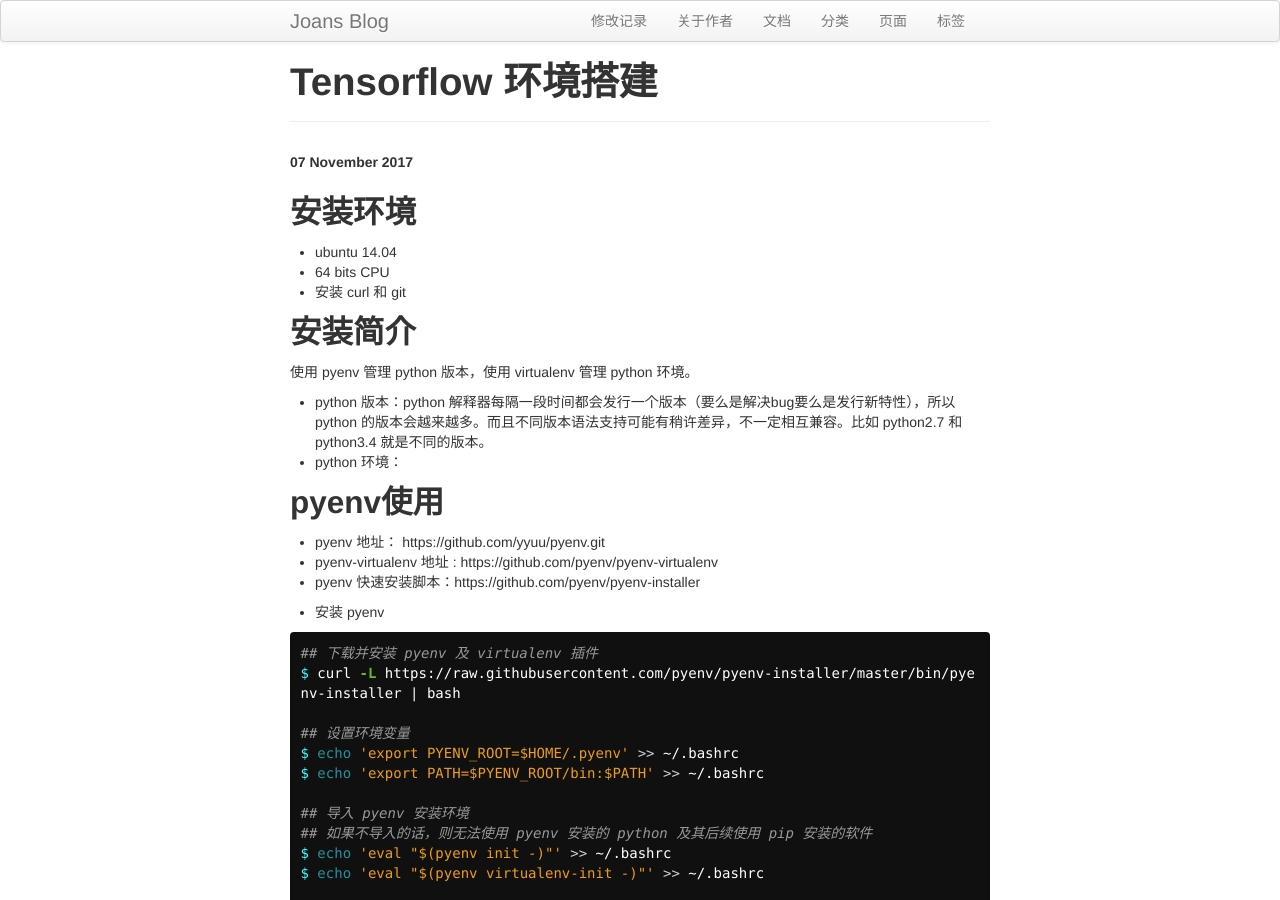
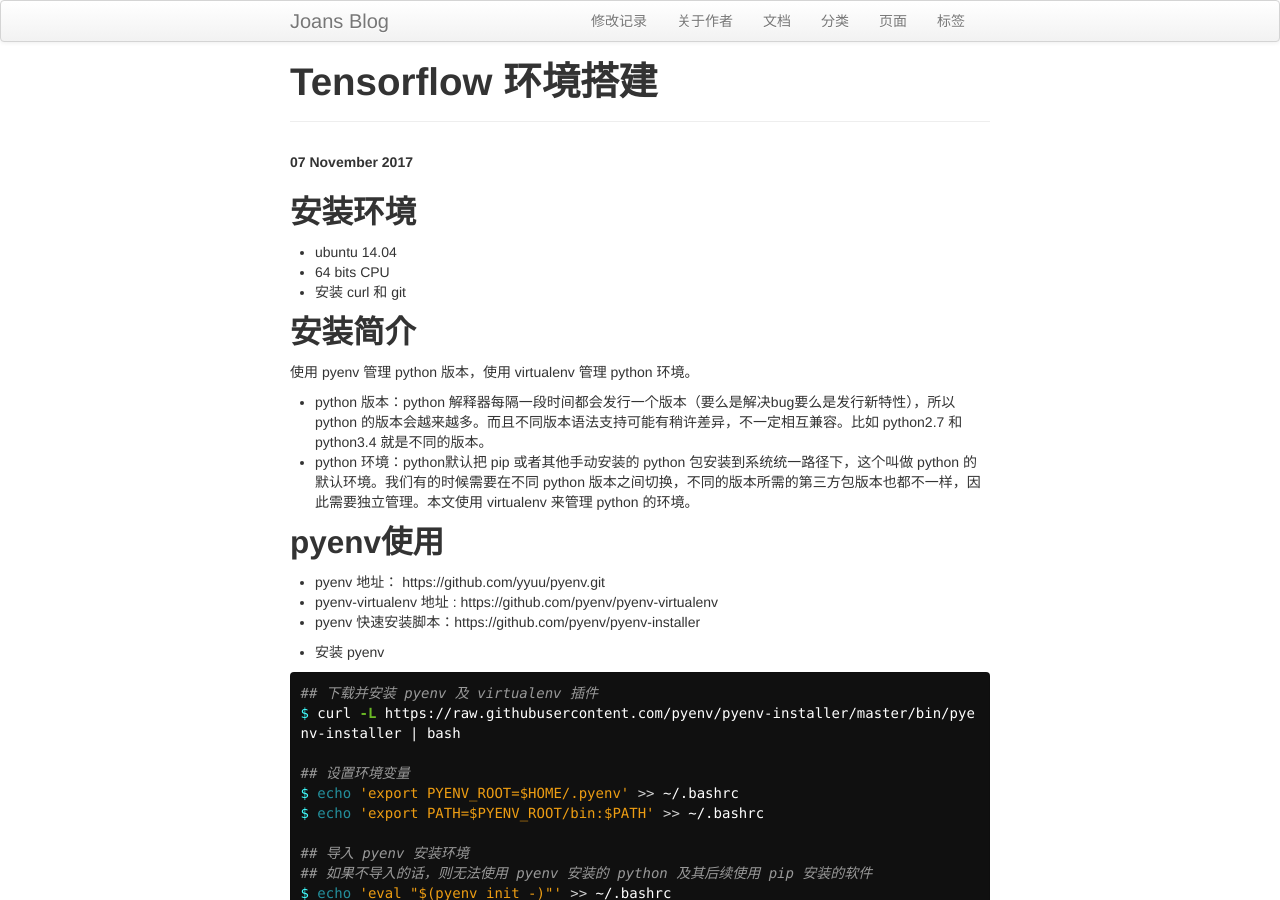
Before and after one commit to joans321/joans321.github.io, a Jekyll site: the page built from _posts/ai/2017-11-07-tfsetup.md, in a window 1280 px wide and 900 px high. Built offline with Jekyll 4.4.1, drawn with Linux system fonts in a browser that asks for light colours; comment, search, counter and statistics services are not loaded.

Commit message:
update tf setup

```diff
--- a/_posts/ai/2017-11-07-tfsetup.md
+++ b/_posts/ai/2017-11-07-tfsetup.md
@@ -21,7 +21,7 @@
 使用 pyenv 管理 python 版本，使用 virtualenv 管理 python 环境。
 
 * python 版本：python 解释器每隔一段时间都会发行一个版本（要么是解决bug要么是发行新特性），所以 python 的版本会越来越多。而且不同版本语法支持可能有稍许差异，不一定相互兼容。比如 python2.7 和 python3.4 就是不同的版本。
-* python 环境：
+* python 环境：python默认把 pip 或者其他手动安装的 python 包安装到系统统一路径下，这个叫做 python 的默认环境。我们有的时候需要在不同 python 版本之间切换，不同的版本所需的第三方包版本也都不一样，因此需要独立管理。本文使用 virtualenv 来管理 python 的环境。
 
 
 
```
